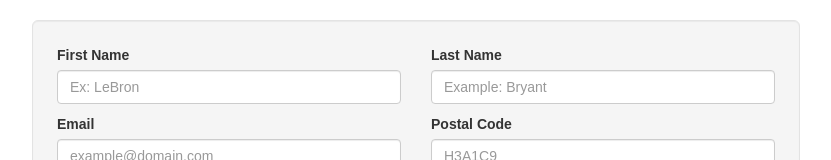
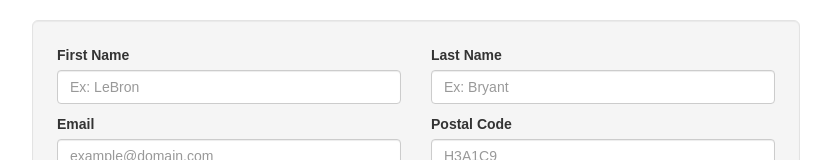
Before and after one commit to rawad663/Presto, a React (Create React App) app: page /signup in a window 1280 px wide. Shown: the part 186-346 px from the top of the page, without its empty margins (224-1055 px from the left). Built offline with nearby package versions, Linux system fonts and the light colour scheme; what phone-number-prop-type would draw is missing.

Commit message:
- cleanup 3

```diff
--- a/src/components/SignupComponent/index.js
+++ b/src/components/SignupComponent/index.js
@@ -50,7 +50,7 @@ const SignupComponent = props => {
                                 type="text"
                                 name="lastName"
                                 value={props.lastName}
-                                placeholder="Example: Bryant"
+                                placeholder="Ex: Bryant"
                                 onChange={props.handleLastNameChange}
                             />
                         </Col>
```
